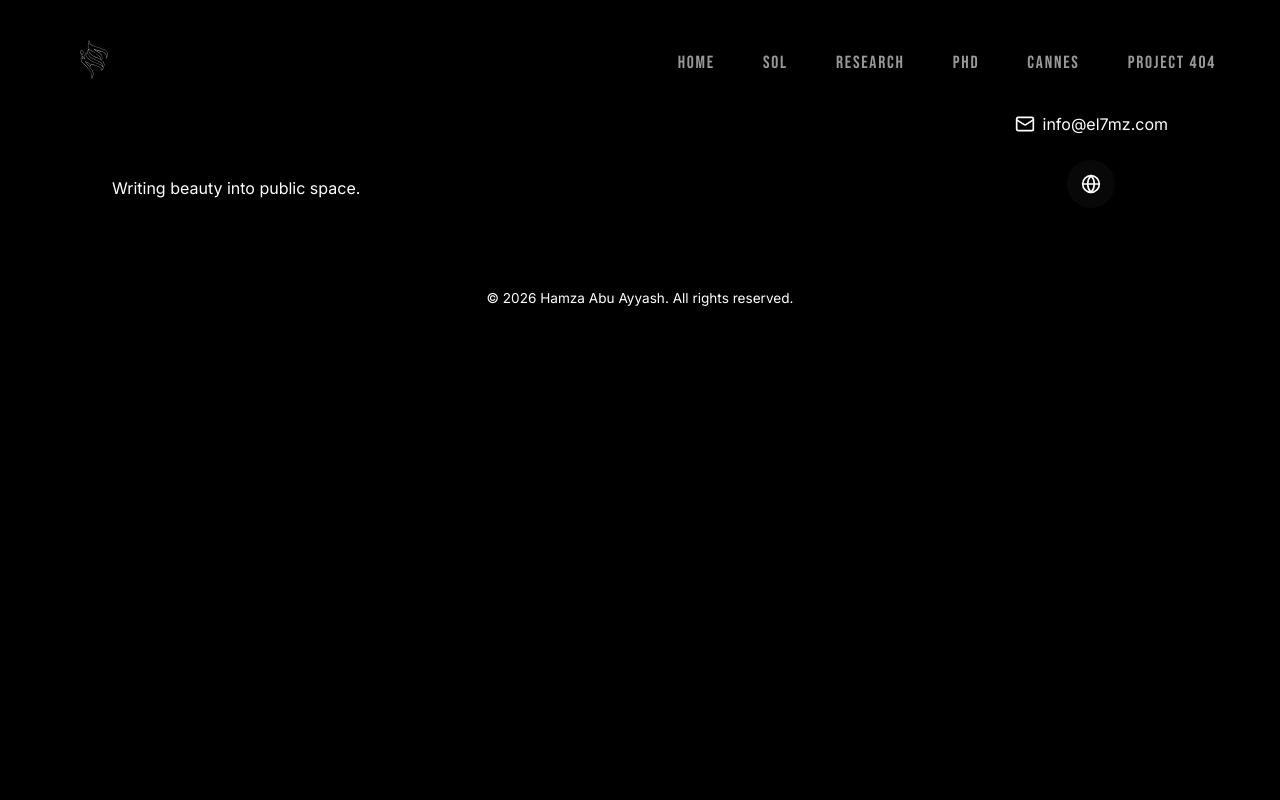
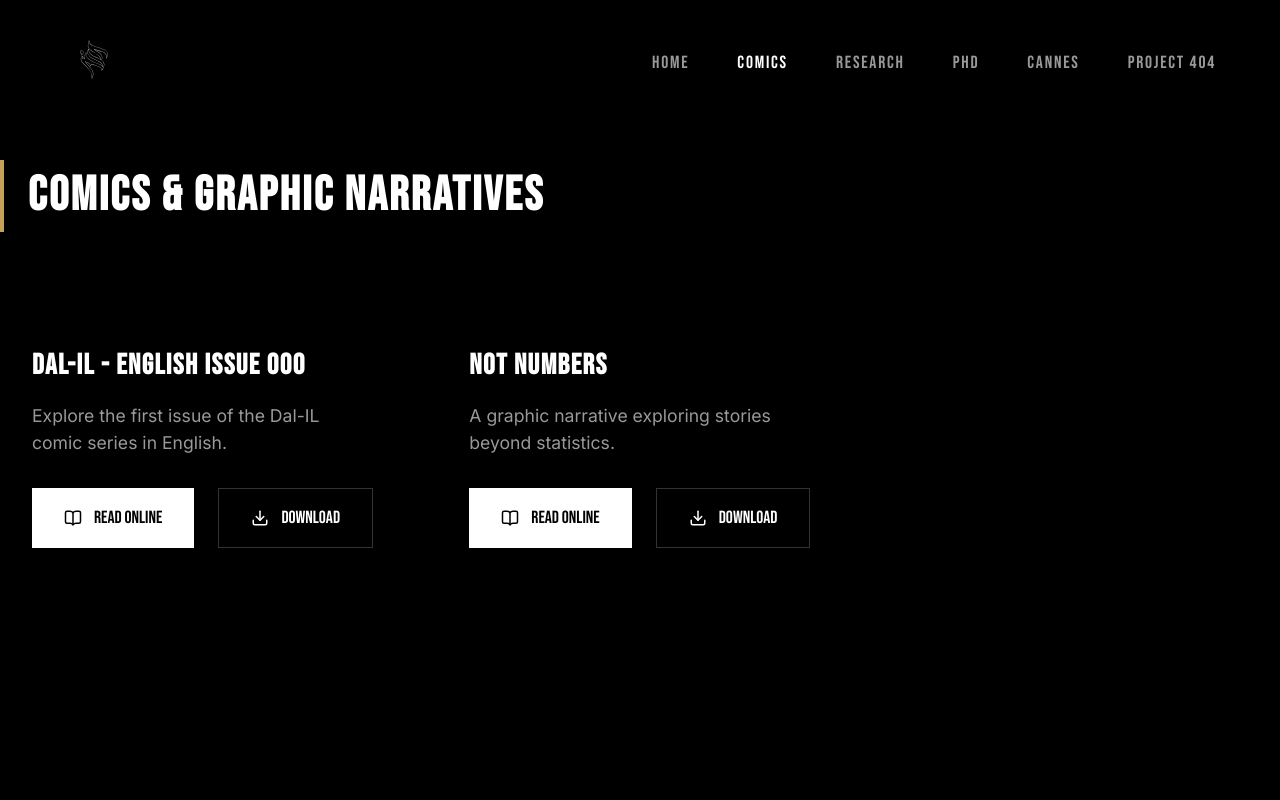
Before and after one commit to 7mz410/el7mz-website, a React (Vite) app: page /comics in a window 1280 px wide. Before the commit this address had no page. Shown: the top 800 px of the page. Built offline with nearby package versions, Linux system fonts and the light colour scheme.

Commit message:
Integrated Comics page (Dal-IL, Not Numbers) and Merch Store widget

```diff
--- a/src/App.tsx
+++ b/src/App.tsx
@@ -5,7 +5,7 @@ import Footer from './components/Footer';
 
 // Pages
 import Home from './pages/Home';
-import Sol from './pages/Sol';
+import Comics from './pages/Comics';
 import Research from './pages/Research';
 import Phd from './pages/Phd';
 import PalestinePavillion from './pages/PalestinePavillion';
@@ -21,7 +21,7 @@ function App() {
             <Routes>
               <Route path="/" element={<Home />} />
               <Route path="/home" element={<Home />} />
-              <Route path="/sol" element={<Sol />} />
+              <Route path="/comics" element={<Comics />} />
               <Route path="/research" element={<Research />} />
               <Route path="/phd" element={<Phd />} />
               <Route path="/palestine-pavillion-at-cannes-25" element={<PalestinePavillion />} />
--- a/src/components/Navbar.tsx
+++ b/src/components/Navbar.tsx
@@ -24,7 +24,7 @@ export default function Navbar() {
 
         <nav className="desktop-nav-smv">
           <Link to="/home" className={location.pathname.includes('/home') ? 'active' : ''}>Home</Link>
-          <Link to="/sol" className={location.pathname.includes('/sol') ? 'active' : ''}>SOL</Link>
+          <Link to="/comics" className={location.pathname.includes('/comics') ? 'active' : ''}>Comics</Link>
           <Link to="/research" className={location.pathname.includes('/research') ? 'active' : ''}>Research</Link>
           <Link to="/phd" className={location.pathname.includes('/phd') ? 'active' : ''}>PhD</Link>
           <Link to="/palestine-pavillion-at-cannes-25" className={location.pathname.includes('/palestine-pavillion') ? 'active' : ''}>Cannes</Link>
@@ -47,7 +47,7 @@ export default function Navbar() {
           >
             <nav className="mobile-links-smv">
               <Link to="/home" onClick={() => setIsOpen(false)}>Home</Link>
-              <Link to="/sol" onClick={() => setIsOpen(false)}>SOL</Link>
+              <Link to="/comics" onClick={() => setIsOpen(false)}>Comics</Link>
               <Link to="/research" onClick={() => setIsOpen(false)}>Research</Link>
               <Link to="/phd" onClick={() => setIsOpen(false)}>PhD</Link>
               <Link to="/palestine-pavillion-at-cannes-25" onClick={() => setIsOpen(false)}>Cannes</Link>
--- /dev/null
+++ b/src/pages/Comics.tsx
@@ -0,0 +1,47 @@
+import { motion } from 'framer-motion';
+import { Download, BookOpen } from 'lucide-react';
+
+export default function Comics() {
+  const comics = [
+    {
+      title: "Dal-IL - English Issue 000",
+      file: "/docs/Dal-IL - english issue 000.pdf",
+      description: "Explore the first issue of the Dal-IL comic series in English."
+    },
+    {
+      title: "Not Numbers",
+      file: "/docs/not numbers - .pdf",
+      description: "A graphic narrative exploring stories beyond statistics."
+    }
+  ];
+
+  return (
+    <motion.div
+      className="section-padding container"
+      initial={{ opacity: 0 }}
+      animate={{ opacity: 1 }}
+      transition={{ duration: 0.8 }}
+    >
+      <h1 className="section-header">Comics & Graphic Narratives</h1>
+
+      <div className="grid-display mt-5">
+        {comics.map((comic, index) => (
+          <div key={index} className="project-card-smv glass-panel" style={{ padding: '2rem' }}>
+            <h3 style={{ fontSize: '1.8rem', marginBottom: '1rem' }}>{comic.title}</h3>
+            <p className="bio-p" style={{ fontSize: '1.1rem', marginBottom: '2rem' }}>
+              {comic.description}
+            </p>
+            <div className="action-btns" style={{ marginTop: 'auto' }}>
+              <a href={comic.file} target="_blank" rel="noreferrer" className="smv-btn primary">
+                <BookOpen size={18} /> Read Online
+              </a>
+              <a href={comic.file} download className="smv-btn outline">
+                <Download size={18} /> Download
+              </a>
+            </div>
+          </div>
+        ))}
+      </div>
+    </motion.div>
+  );
+}
--- a/src/pages/Home.css
+++ b/src/pages/Home.css
@@ -236,6 +236,13 @@
   padding: 0 4rem;
 }
 
+.store-widget-container {
+  background: rgba(255, 255, 255, 0.02);
+  border-radius: 24px;
+  padding: 10px;
+  border: 1px solid #111;
+}
+
 @media (max-width: 992px) {
   .bio-grid-smv, .projects-grid-smv {
     grid-template-columns: 1fr;
--- a/src/pages/Home.tsx
+++ b/src/pages/Home.tsx
@@ -156,6 +156,23 @@ export default function Home() {
           </div>
         </div>
       </section>
+      {/* Merch Store Section */}
+      <section className="store-smv section-padding bg-darker">
+        <div className="container">
+          <h2 className="section-header">Web Store</h2>
+          <p className="section-sub">Official El 7mz Merch & Apparel</p>
+
+          <div className="store-widget-container mt-5">
+            <iframe
+              style={{ borderRadius: '24px', border: 'none' }}
+              src="https://embed.creator-spring.com/widget?slug=7mz&per=20&currency=&page=1&layout=carousel-small&theme=dark"
+              title="7mz Merch store powered by Spring"
+              width="100%"
+              height="420"
+            ></iframe>
+          </div>
+        </div>
+      </section>
     </div>
   );
 }
--- a/src/pages/Sol.tsx
+++ /dev/null
@@ -1,19 +0,0 @@
-import { motion } from 'framer-motion';
-
-export default function Sol() {
-  return (
-    <motion.div
-      className="section-padding container"
-      initial={{ opacity: 0 }}
-      animate={{ opacity: 1 }}
-      transition={{ duration: 0.8 }}
-    >
-      <h1 className="section-header">SOL</h1>
-      <div className="mt-5">
-        <p className="bio-p">
-          Details about the SOL project and collaborative interventions will be featured here.
-        </p>
-      </div>
-    </motion.div>
-  );
-}
```
